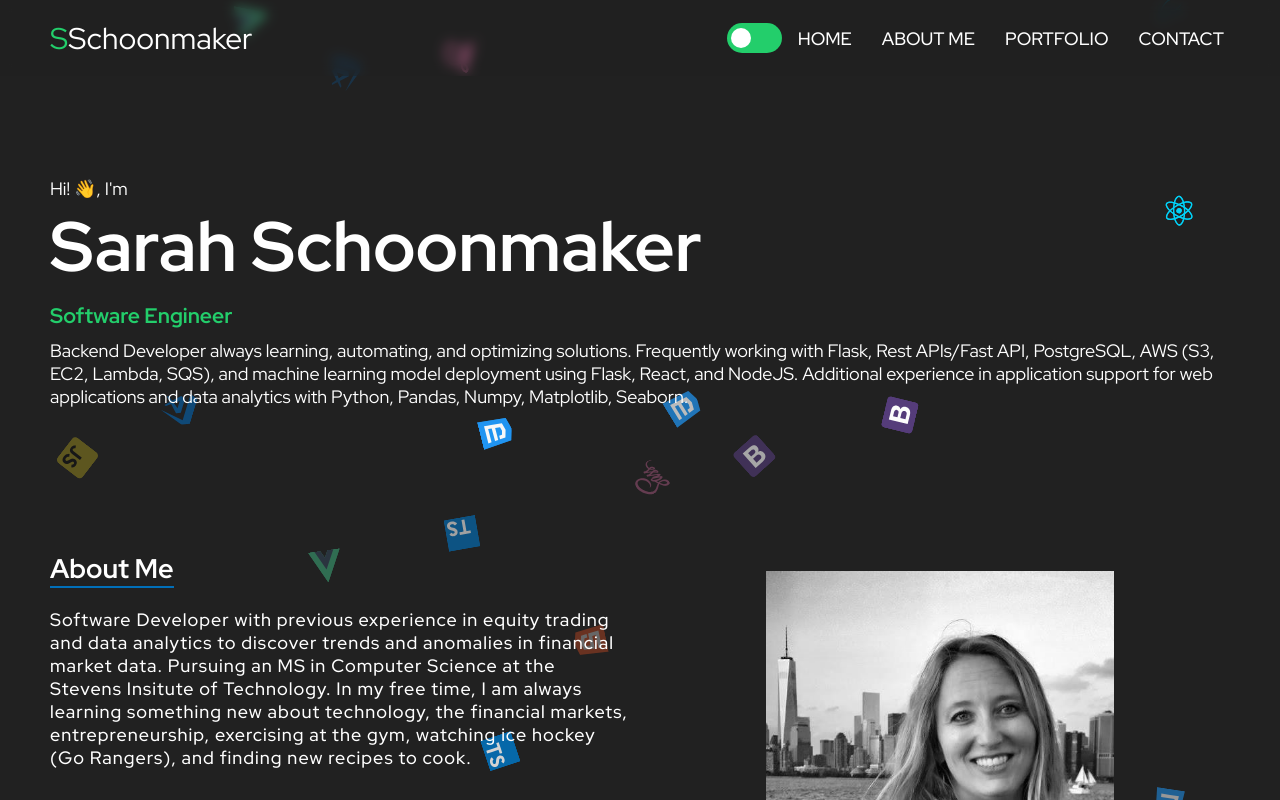
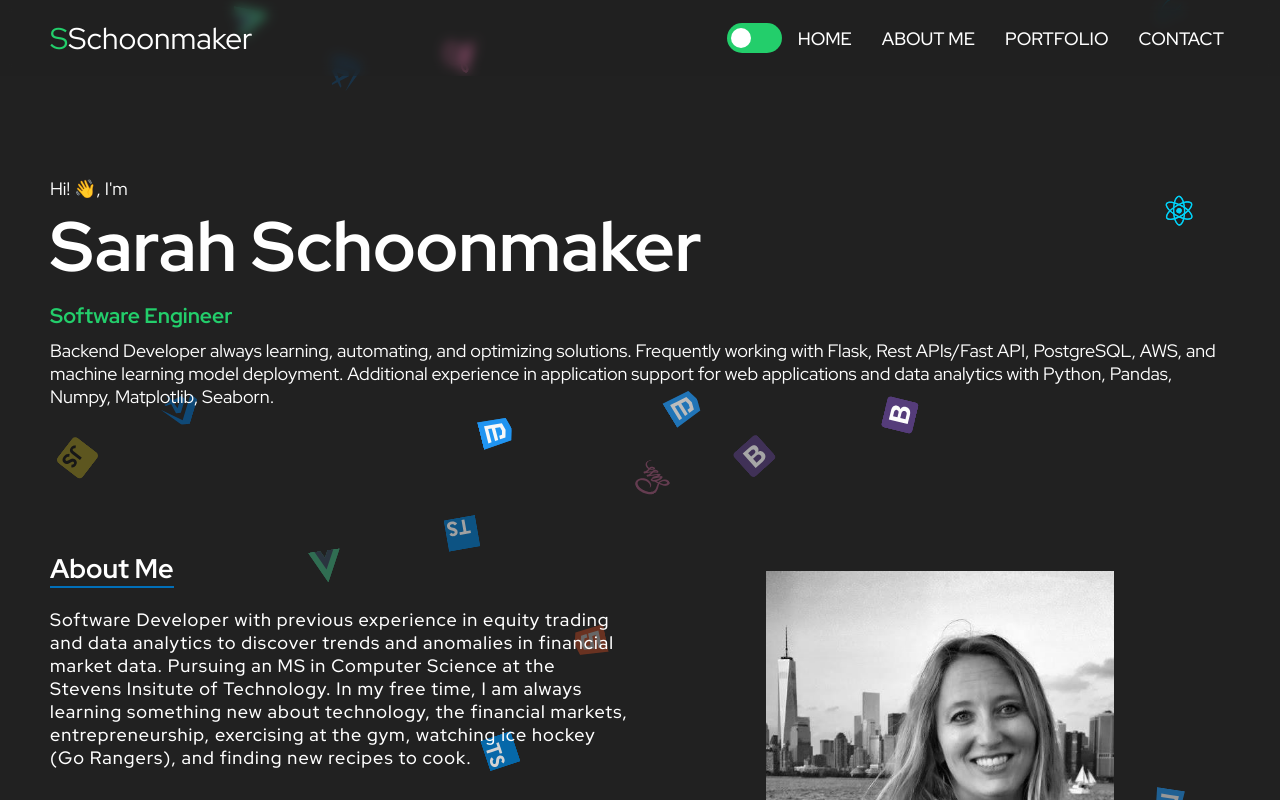
Before and after one commit to SarahSchoonmaker/sarah-react-portfolio, a React (Create React App) app: page / in a window 1280 px wide. Shown: the top 800 px of the page. Built offline with nearby package versions, Linux system fonts and the light colour scheme.

Commit message:
edited about

```diff
--- a/src/components/Hero/Hero.tsx
+++ b/src/components/Hero/Hero.tsx
@@ -17,8 +17,8 @@ export function Hero(){
         </ScrollAnimation>
         <ScrollAnimation animateIn="fadeInUp" delay={0.6 * 1000}>
         <p> Backend Developer always learning, automating, and optimizing solutions.
-          Frequently working with Flask, Rest APIs/Fast API, PostgreSQL, AWS (S3, EC2, Lambda, SQS), and machine learning model
-          deployment using Flask, React, and NodeJS. Additional experience in application support for web applications
+          Frequently working with Flask, Rest APIs/Fast API, PostgreSQL, AWS, and machine learning model
+          deployment. Additional experience in application support for web applications
           and data analytics with Python, Pandas, Numpy, Matplotlib, Seaborn. <br></br><br></br>
 
 
```
